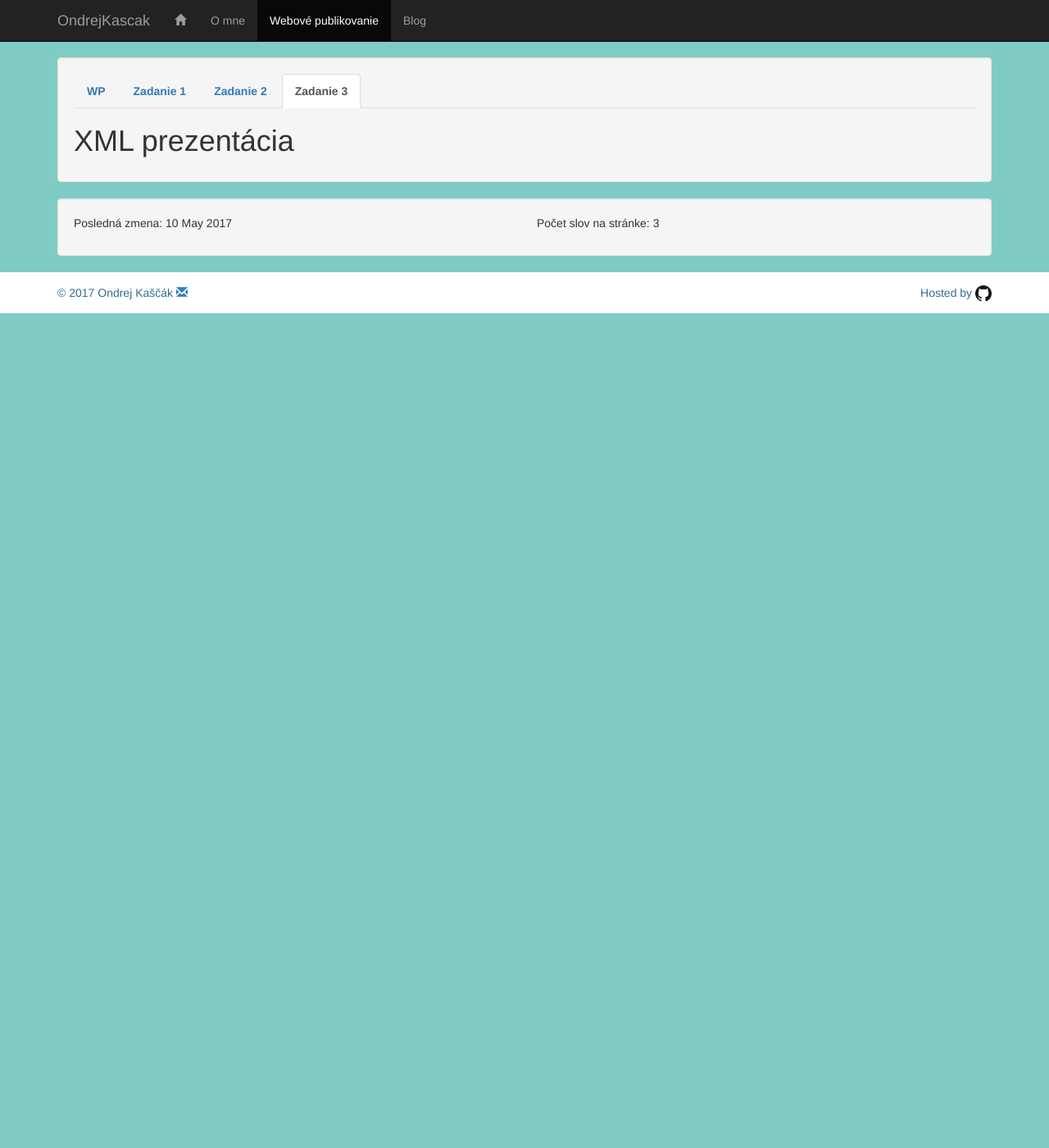
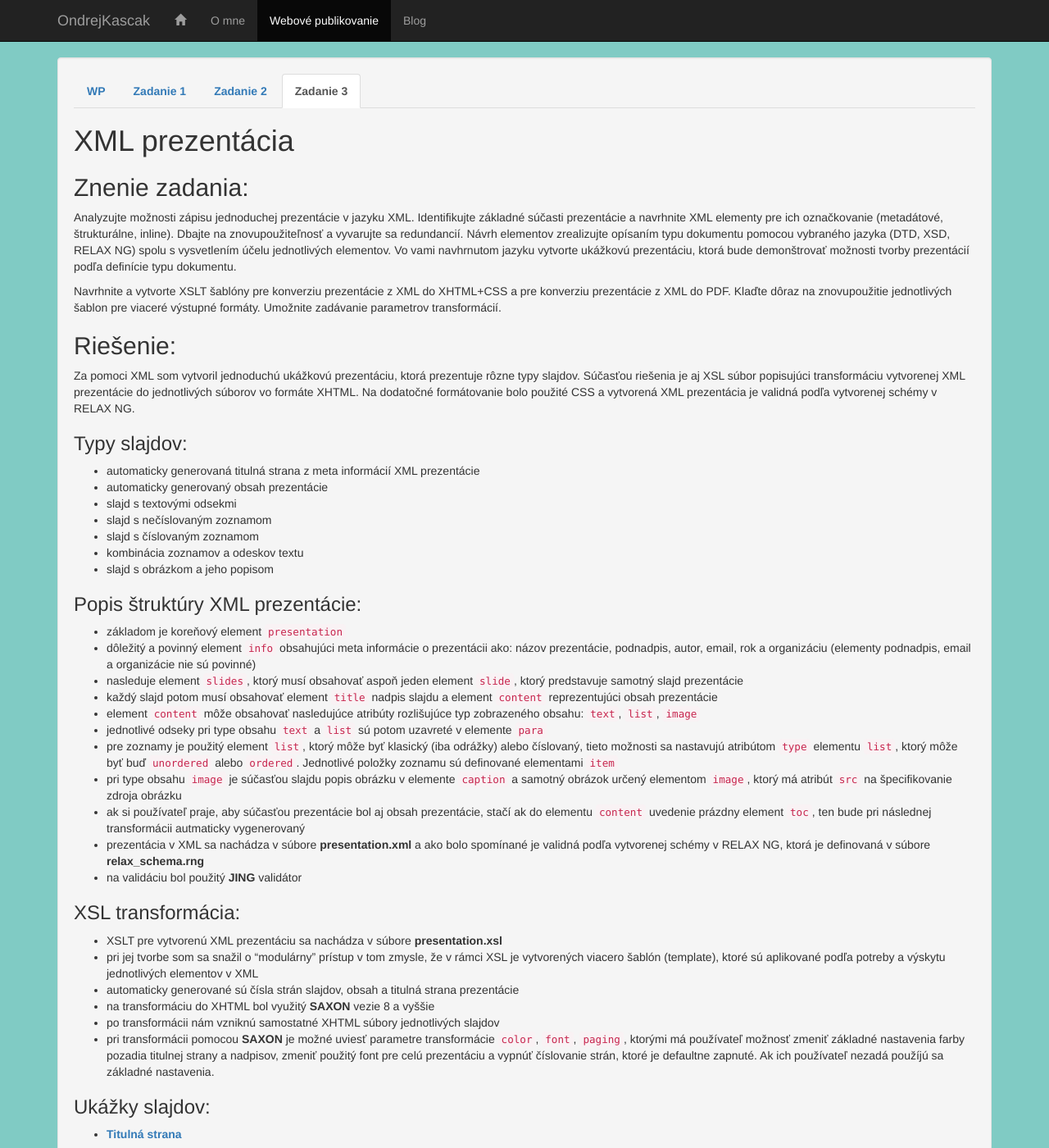
Before and after one commit to bonobo/bonobo.github.io, a Jekyll site: the page built from wp/assignments/assignment3/index.md, in a window 1280 px wide and 1400 px high. Shown: the whole window at 82% size. Built offline with Jekyll 4.4.1, drawn with Linux system fonts in a browser that asks for light colours; nearby versions of some CDN libraries; some of the changed text lies outside the part shown.

Commit message:
Assignment 3

```diff
--- a/wp/assignments/assignment3/index.md
+++ b/wp/assignments/assignment3/index.md
@@ -6,3 +6,47 @@ wpSite: assgnmt3
 ---
 
 # XML prezentácia
+
+## Znenie zadania:
+Analyzujte možnosti zápisu jednoduchej prezentácie v jazyku XML. Identifikujte základné súčasti prezentácie a navrhnite XML elementy pre ich označkovanie (metadátové, štrukturálne, inline). Dbajte na znovupoužiteľnosť a vyvarujte sa redundancií. Návrh elementov zrealizujte opísaním typu dokumentu pomocou vybraného jazyka (DTD, XSD, RELAX NG) spolu s vysvetlením účelu jednotlivých elementov. Vo vami navhrnutom jazyku vytvorte ukážkovú prezentáciu, ktorá bude demonštrovať možnosti tvorby prezentácií podľa definície typu dokumentu.
+
+Navrhnite a vytvorte XSLT šablóny pre konverziu prezentácie z XML do XHTML+CSS a pre konverziu prezentácie z XML do PDF. Klaďte dôraz na znovupoužitie jednotlivých šablon pre viaceré výstupné formáty. Umožnite zadávanie parametrov transformácií.
+
+## Riešenie:
+Za pomoci XML som vytvoril jednoduchú ukážkovú prezentáciu, ktorá prezentuje rôzne typy slajdov. Súčasťou riešenia je aj XSL súbor popisujúci transformáciu vytvorenej XML prezentácie do jednotlivých súborov vo formáte XHTML. Na dodatočné formátovanie bolo použité CSS a vytvorená XML prezentácia je validná podľa vytvorenej schémy v RELAX NG.
+
+### Typy slajdov:
+* automaticky generovaná titulná strana z meta informácií XML prezentácie
+* automaticky generovaný obsah prezentácie
+* slajd s textovými odsekmi
+* slajd s nečíslovaným zoznamom
+* slajd s číslovaným zoznamom
+* kombinácia zoznamov a odeskov textu
+* slajd s obrázkom a jeho popisom
+
+### Popis štruktúry XML prezentácie:
+* základom je koreňový element `presentation`
+* dôležitý a povinný element `info` obsahujúci meta informácie o prezentácii ako: názov prezentácie, podnadpis, autor, email, rok a organizáciu (elementy podnadpis, email a organizácie nie sú povinné)
+* nasleduje element `slides`, ktorý musí obsahovať aspoň jeden element `slide`, ktorý predstavuje samotný slajd prezentácie
+* každý slajd potom musí obsahovať element `title` nadpis slajdu a element `content` reprezentujúci obsah prezentácie
+* element `content` môže obsahovať nasledujúce atribúty rozlišujúce typ zobrazeného obsahu: `text`, `list`, `image`
+* jednotlivé odseky pri type obsahu `text` a `list` sú potom uzavreté v elemente `para`
+* pre zoznamy je použitý element `list`, ktorý môže byť klasický (iba odrážky) alebo číslovaný, tieto možnosti sa nastavujú atribútom `type` elementu `list`, ktorý môže byť buď `unordered` alebo `ordered`. Jednotlivé položky zoznamu sú definované elementami `item`
+* pri type obsahu `image` je súčasťou slajdu popis obrázku v elemente `caption` a samotný obrázok určený elementom `image`, ktorý má atribút `src` na špecifikovanie zdroja obrázku
+* ak si používateľ praje, aby súčasťou prezentácie bol aj obsah prezentácie, stačí ak do elementu `content` uvedenie prázdny element `toc`, ten bude pri následnej transformácii autmaticky vygenerovaný
+* prezentácia v XML sa nachádza v súbore **presentation.xml** a ako bolo spomínané je validná podľa vytvorenej schémy v RELAX NG, ktorá je definovaná v súbore **relax_schema.rng**
+* na validáciu bol použitý **JING** validátor
+
+### XSL transformácia:
+* XSLT pre vytvorenú XML prezentáciu sa nachádza v súbore **presentation.xsl**
+* pri jej tvorbe som sa snažil o "modulárny" prístup v tom zmysle, že v rámci XSL je vytvorených viacero šablón (template), ktoré sú aplikované podľa potreby a výskytu jednotlivých elementov v XML
+* automaticky generované sú čísla strán slajdov, obsah a titulná strana prezentácie
+* na transformáciu do XHTML bol využitý **SAXON** vezie 8 a vyššie
+* po transformácii nám vzniknú samostatné XHTML súbory jednotlivých slajdov
+* pri transformácii pomocou **SAXON** je možné uviesť parametre transformácie `color`, `font`, `paging`, ktorými má používateľ možnosť zmeniť základné nastavenia farby pozadia titulnej strany a nadpisov, zmeniť použitý font pre celú prezentáciu a vypnúť číslovanie strán, ktoré je defaultne zapnuté. Ak ich používateľ nezadá použíjú sa základné nastavenia.
+
+### Ukážky slajdov:
+* [**Titulná strana**][titlepage]{:target="_blank"}
+
+
+[titlepage]: /assets/files/titlepage.xhtml
```
Also changed, not shown: 1 other file.
